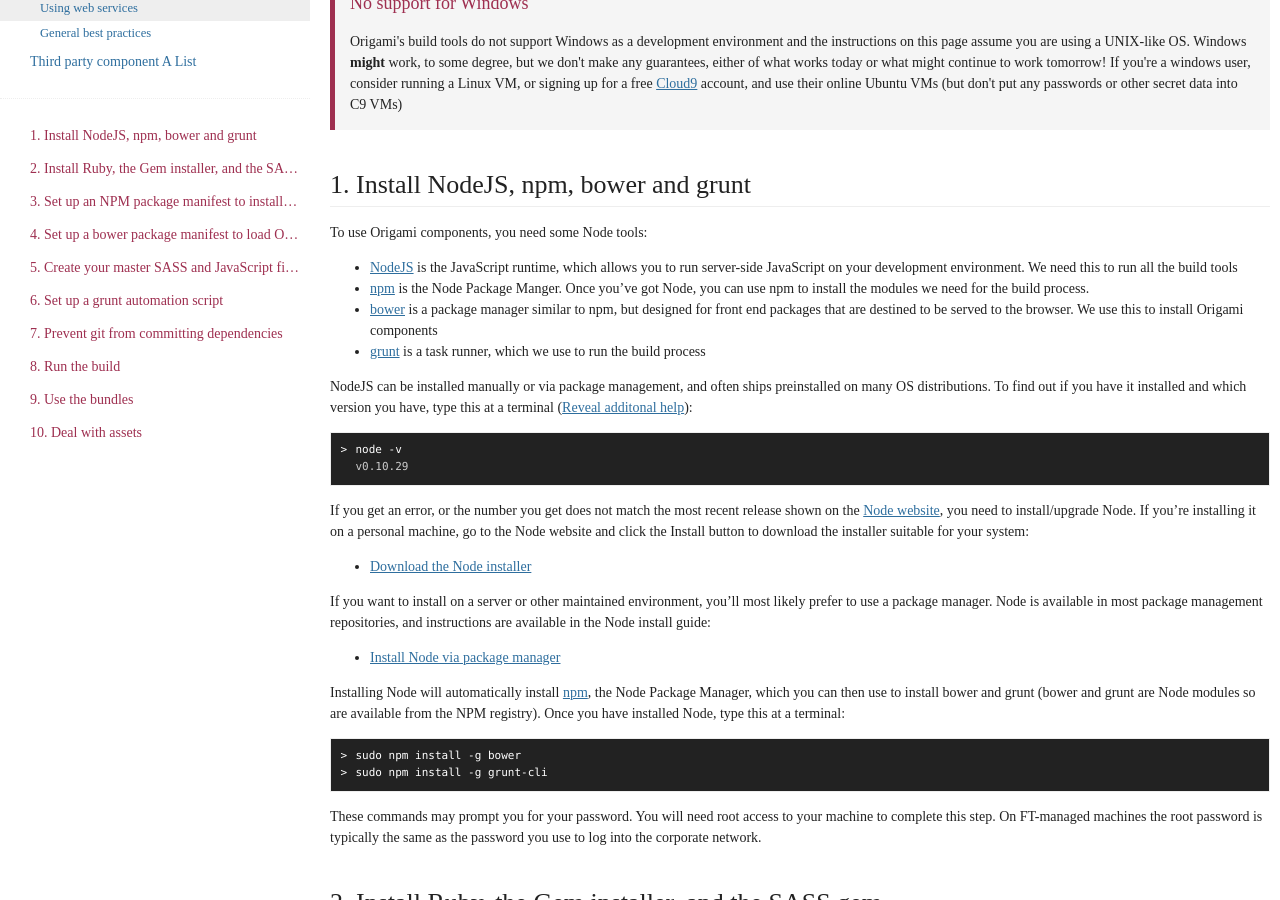
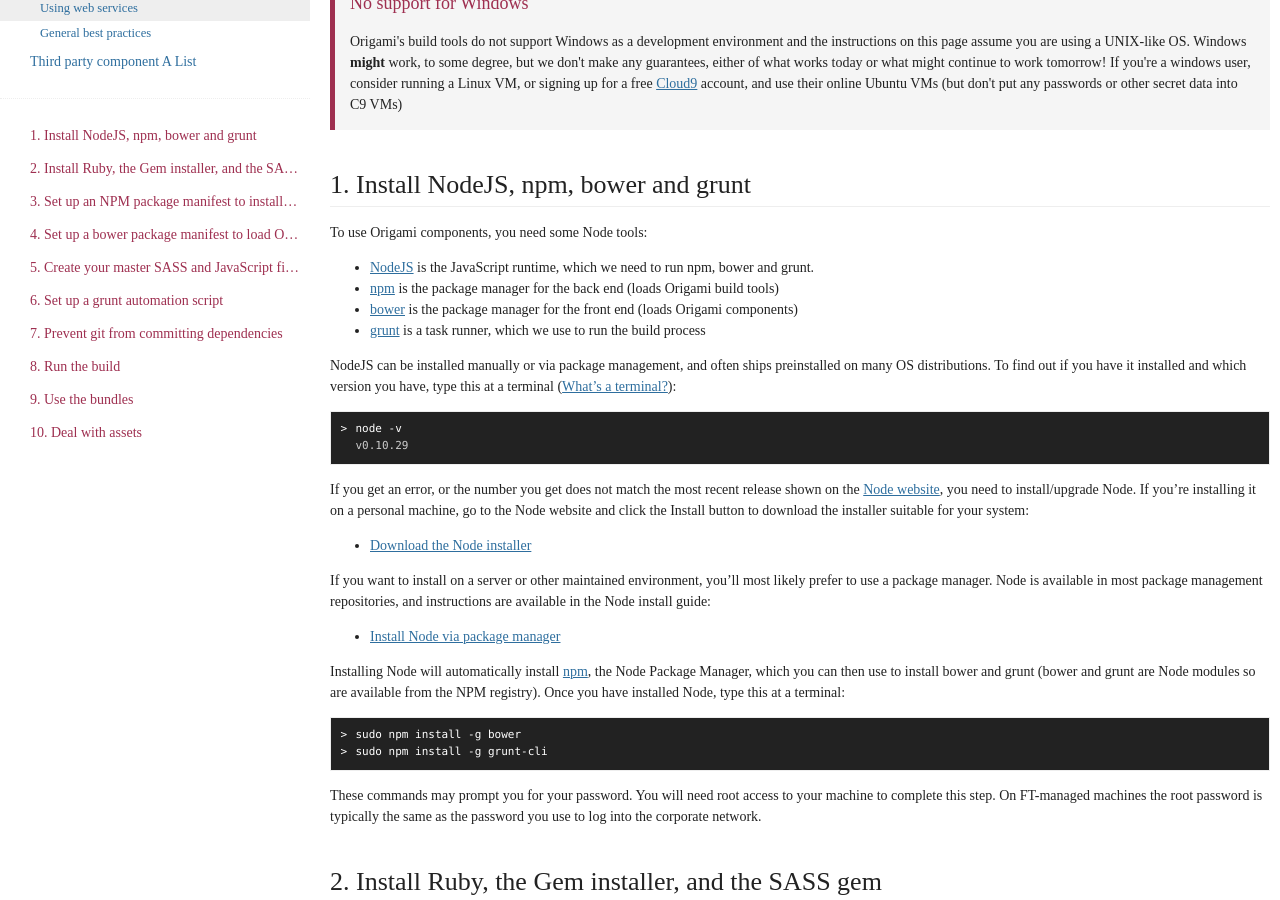
Before and after one commit to Financial-Times/ft-origami, a Jekyll site: the page built from docs/developer-guide/building-modules.md, in a window 1280 px wide and 900 px high, scrolled down 341 px. Built offline with Jekyll 4.4.1, drawn with Linux system fonts in a browser that asks for light colours; some web fonts are replaced; comment, search, counter and statistics services are not loaded.

Commit message:
Tidy up the language

```diff
--- a/docs/developer-guide/building-modules.md
+++ b/docs/developer-guide/building-modules.md
@@ -20,12 +20,12 @@ This tutorial assumes you are starting from a fresh install of a UNIX-like OS wi
 
 To use Origami components, you need some Node tools:
 
-* [NodeJS](http://nodejs.org/) is the JavaScript runtime, which allows you to run server-side JavaScript on your development environment.  We need this to run all the build tools
-* [npm](http://npmjs.org) is the Node Package Manger.  Once you've got Node, you can use npm to install the modules we need for the build process.
-* [bower](http://bower.io) is a package manager similar to npm, but designed for front end packages that are destined to be served to the browser.  We use this to install Origami components
+* [NodeJS](http://nodejs.org/) is the JavaScript runtime, which we need to run npm, bower and grunt.
+* [npm](http://npmjs.org) is the package manager for the back end (loads Origami build tools)
+* [bower](http://bower.io) is the package manager for the front end (loads Origami components)
 * [grunt](http://gruntjs.com/) is a task runner, which we use to run the build process
 
-NodeJS can be installed manually or via package management, and often ships preinstalled on many OS distributions.  To find out if you have it installed and which version you have, type this at a terminal ([Reveal additonal help](#note-terminal)):
+NodeJS can be installed manually or via package management, and often ships preinstalled on many OS distributions.  To find out if you have it installed and which version you have, type this at a terminal ([What's a terminal?](#note-terminal)):
 
 <aside class="o-techdocs__aside--toggleable" id='note-terminal'>
 	<h4>What's a "terminal"?!</h4>
```
